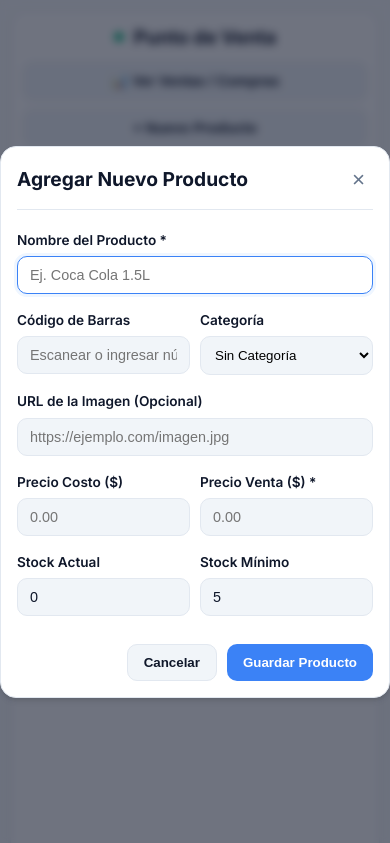
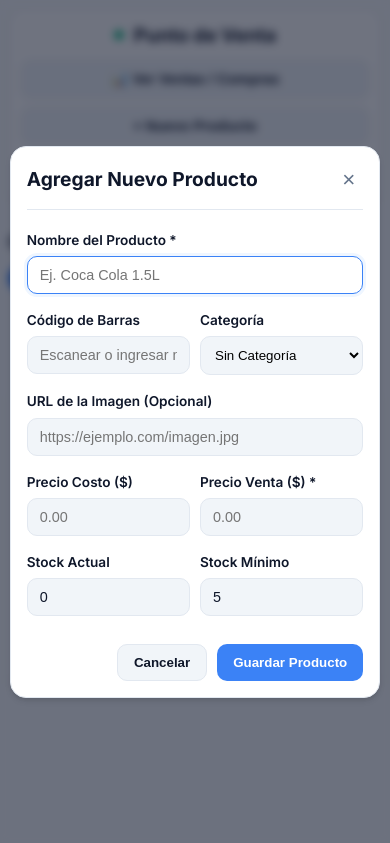
Before and after one commit to FrancoLince/sistemas-kiosco, a plain HTML site: page frontend/index.html in a window 390 px wide. Both pictures are taken after typing "Sample" into the empty fields and a click on the button "+ Nuevo Producto". Shown: the top 843 px of the page. Drawn offline with Linux system fonts and the light colour scheme; no server answers.

Commit message:
Update styles.css

```diff
--- a/frontend/css/styles.css
+++ b/frontend/css/styles.css
@@ -179,6 +179,38 @@ border-radius: var(--radius-sm);
   align-self: flex-start;
 }
 
+.product-card-img {
+  width: 100%;
+  height: 90px;
+  object-fit: contain;
+  border-radius: var(--radius-sm);
+  margin-bottom: 8px;
+  background: var(--bg-subtle);
+}
+
+.product-actions {
+  position: absolute;
+  top: 8px;
+  right: 8px;
+  display: flex;
+  gap: 4px;
+}
+
+.btn-edit-card {
+  background: var(--bg-subtle);
+  border: 1px solid var(--border-subtle);
+  border-radius: var(--radius-sm);
+  padding: 2px 6px;
+  font-size: 0.75rem;
+  cursor: pointer;
+  transition: var(--transition-fast);
+}
+
+.btn-edit-card:hover {
+  background: var(--brand-primary);
+  color: var(--text-inverse);
+}
+
 /* --- Sidebar Ticket Styling --- */
 .pos-ticket {
   background: var(--bg-surface);
@@ -214,7 +246,6 @@ flex-direction: column;
   gap: 12px;
 }
 
-/* Scrollbar Customization */
 #ticket-items::-webkit-scrollbar {
   width: 5px;
 }
@@ -224,7 +255,6 @@ background: var(--border-strong);
   border-radius: var(--radius-full);
 }
 
-/* Individual Ticket Item */
 .ticket-row {
   display: flex;
   justify-content: space-between;
@@ -354,6 +384,7 @@ transform: translateY(-1px);
 .btn-complete-sale:active {
   transform: translateY(0);
 }
+
 /* --- Modal ABM Productos --- */
 .modal-overlay {
   position: fixed;
@@ -496,37 +527,7 @@ transform: translateY(0);
 .btn-primary:hover {
   background: var(--brand-primary-hover);
 }
-.product-card-img {
-    width: 100%;
-    height: 90px;
-    object-fit: contain;
-    border-radius: var(--radius-sm);
-    margin-bottom: 8px;
-    background: var(--bg-subtle);
-}
 
-.product-actions {
-    position: absolute;
-    top: 8px;
-    right: 8px;
-    display: flex;
-    gap: 4px;
-}
-
-.btn-edit-card {
-    background: var(--bg-subtle);
-    border: 1px solid var(--border-subtle);
-    border-radius: var(--radius-sm);
-    padding: 2px 6px;
-    font-size: 0.75rem;
-    cursor: pointer;
-    transition: var(--transition-fast);
-}
-
-.btn-edit-card:hover {
-    background: var(--brand-primary);
-    color: var(--text-inverse);
-}
 /* --- Chips de Categorías --- */
 .category-chips-container {
   display: flex;
@@ -563,7 +564,7 @@ transform: translateY(0);
   border-color: var(--brand-primary);
 }
 
-/* --- Badge de Stock Bajo (Alertas de Reposición) --- */
+/* --- Badge de Stock Bajo --- */
 .badge-low-stock {
   background: #fef3c7;
   color: #b45309;
@@ -574,8 +575,9 @@ transform: translateY(0);
   display: inline-block;
   margin-top: 4px;
 }
+
 /* ==========================================
-   VISTA MOBILE: 1 PRODUCTO POR FILA (LISTA)
+   VISTA MOBILE COMPLETA Y AJUSTADA (CELULARES)
    ========================================== */
 
 @media (max-width: 768px) {
@@ -590,11 +592,11 @@ transform: translateY(0);
   .pos-container {
     width: 100% !important;
     max-width: 100% !important;
-    padding: 10px !important;
+    padding: 8px !important;
     box-sizing: border-box !important;
   }
 
-  /* 1. Header estirado al 100% del celular */
+  /* Header a pantalla completa */
   .pos-header {
     width: 100% !important;
     max-width: 100% !important;
@@ -634,11 +636,13 @@ transform: translateY(0);
     font-size: 0.95rem !important;
   }
 
-  /* 2. Disposición en 1 sola columna vertical */
+  /* Contenedor principal vertical */
   .pos-layout {
-    grid-template-columns: 1fr !important;
+    display: flex !important;
+    flex-direction: column !important;
     width: 100% !important;
     gap: 12px !important;
+    box-sizing: border-box !important;
   }
 
   /* Chips de Categorías deslizables */
@@ -648,9 +652,9 @@ transform: translateY(0);
     padding-bottom: 6px !important;
   }
 
-  /* 3. Catálogo en 1 solo producto por fila */
+  /* Catálogo: 1 producto por fila */
   #products-list {
-    grid-template-columns: 1fr !important; /* Un producto arriba del otro */
+    grid-template-columns: 1fr !important;
     gap: 10px !important;
     width: 100% !important;
   }
@@ -658,7 +662,7 @@ transform: translateY(0);
   /* Tarjeta de producto horizontal */
   .product-card {
     display: grid !important;
-    grid-template-columns: 80px 1fr 30px !important; /* Foto | Nombre y Precio | Botón Edit */
+    grid-template-columns: 80px 1fr 30px !important;
     align-items: center !important;
     gap: 12px !important;
     padding: 10px !important;
@@ -670,7 +674,6 @@ transform: translateY(0);
     position: relative !important;
   }
 
-  /* Foto de producto a la izquierda */
   .product-card-img {
     width: 80px !important;
     height: 80px !important;
@@ -692,7 +695,6 @@ transform: translateY(0);
     margin: 0 !important;
   }
 
-  /* Lápiz de edición alineado a la derecha */
   .product-actions {
     position: static !important;
   }
@@ -708,12 +710,88 @@ transform: translateY(0);
     justify-content: center !important;
   }
 
-  /* Modales al 100% del teléfono */
-  .modal-card {
+  /* Ticket de Venta encajado sin scroll lateral */
+  .pos-ticket {
     width: 100% !important;
     max-width: 100% !important;
+    box-sizing: border-box !important;
+    padding: 14px !important;
+    margin: 0 !important;
+    height: auto !important;
+    position: static !important;
+    overflow: hidden !important;
+  }
+
+  .pos-ticket h2 {
+    font-size: 1.1rem !important;
+    margin-bottom: 10px !important;
+  }
+
+  #ticket-items {
+    width: 100% !important;
+    box-sizing: border-box !important;
+    max-height: 200px !important;
+    overflow-y: auto !important;
+    margin-bottom: 12px !important;
+  }
+
+  .ticket-row {
+    width: 100% !important;
+    box-sizing: border-box !important;
+    display: flex !important;
+    justify-content: space-between !important;
+    align-items: center !important;
+    padding: 8px 0 !important;
+    gap: 6px !important;
+    font-size: 0.85rem !important;
+  }
+
+  .ticket-summary {
+    width: 100% !important;
+    box-sizing: border-box !important;
+    display: flex !important;
+    flex-direction: column !important;
+    gap: 10px !important;
+  }
+
+  .summary-line {
+    width: 100% !important;
+    box-sizing: border-box !important;
+    display: flex !important;
+    flex-direction: column !important;
+    align-items: stretch !important;
+    gap: 6px !important;
+  }
+
+  .summary-line select {
+    width: 100% !important;
+    box-sizing: border-box !important;
+    padding: 10px !important;
+    font-size: 0.9rem !important;
+  }
+
+  .total-line {
+    display: flex !important;
+    flex-direction: row !important;
+    justify-content: space-between !important;
+    align-items: center !important;
+    margin-top: 4px !important;
+  }
+
+  .btn-complete-sale {
+    width: 100% !important;
+    box-sizing: border-box !important;
+    padding: 14px !important;
+    font-size: 1rem !important;
+    text-align: center !important;
+  }
+
+  /* Modales en celulares */
+  .modal-card {
+    width: 95% !important;
+    max-width: 100% !important;
     padding: 16px !important;
-    margin: 0 !important;
+    margin: 0 auto !important;
     box-sizing: border-box !important;
   }
 
```
Lines whose indentation alone changed are shown as unchanged.
